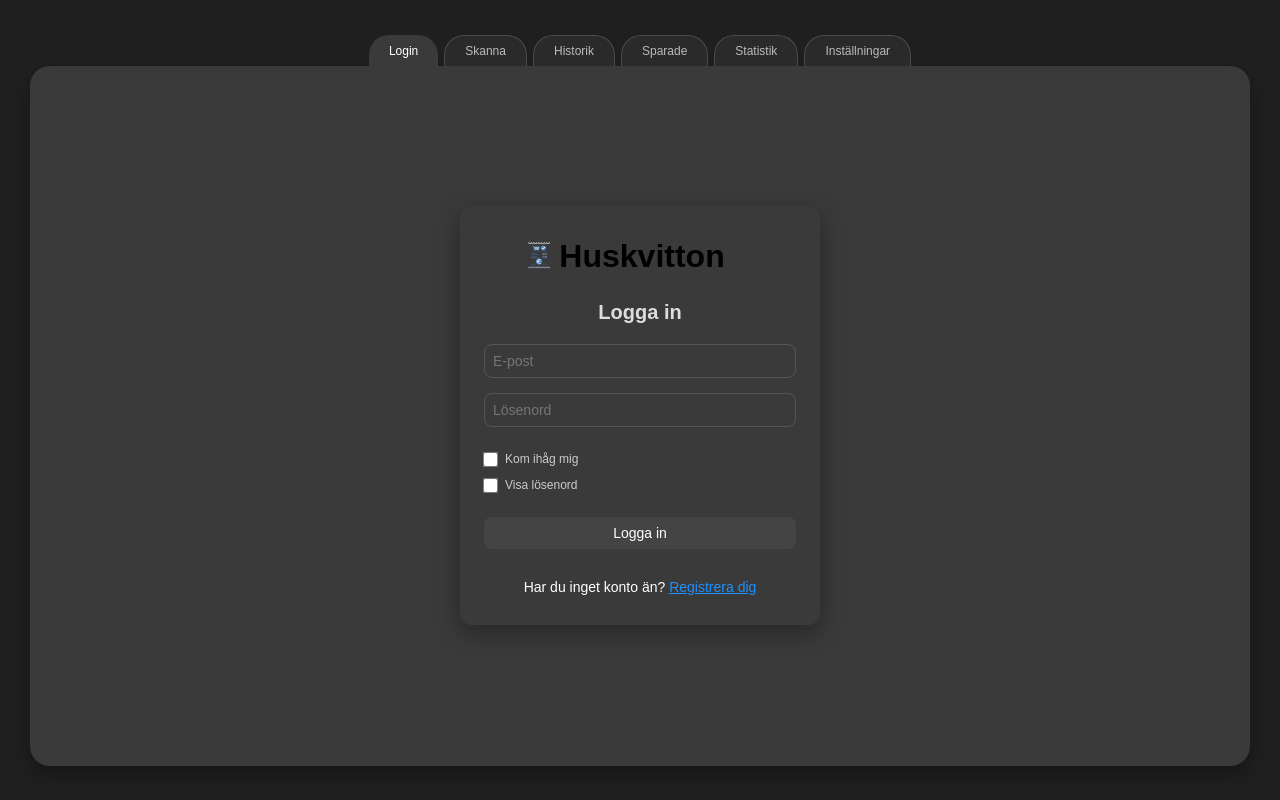
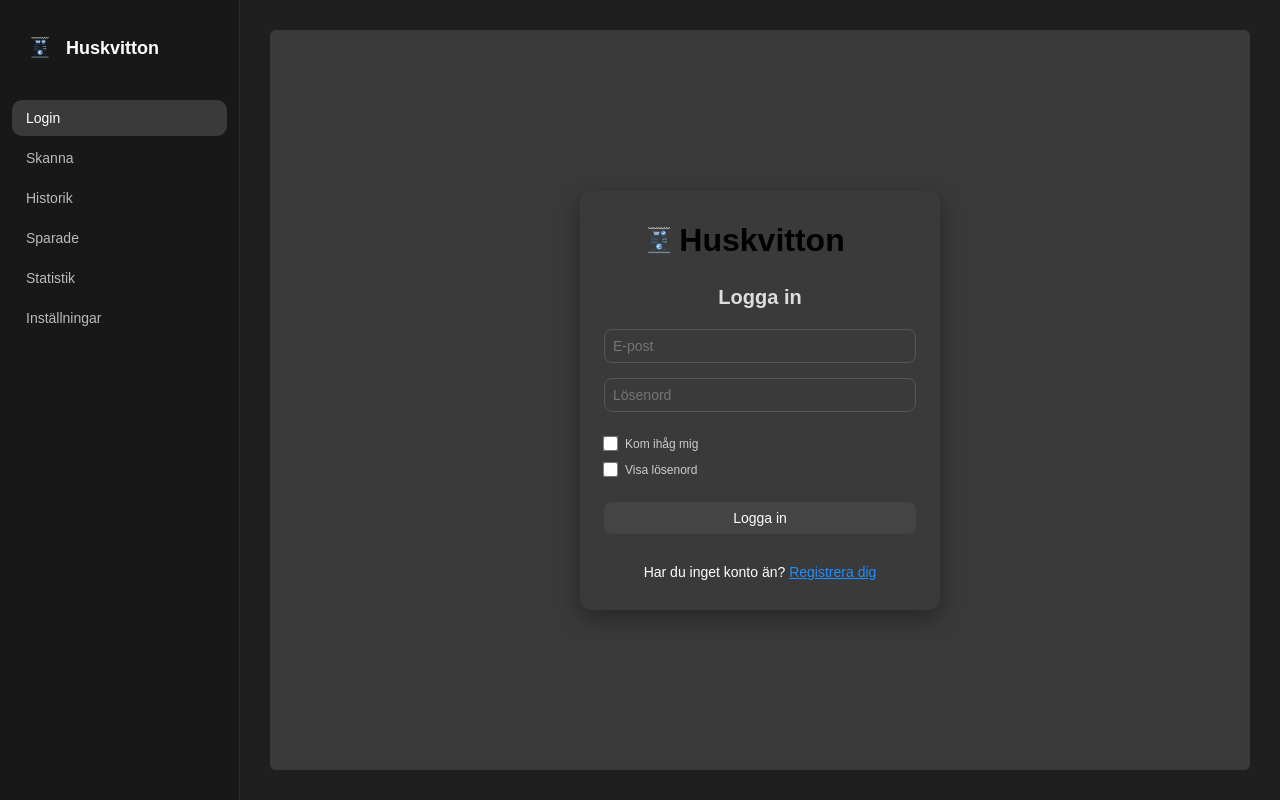
Before and after one commit to Sarhad127/receipt-frontend-react, a React (Vite) app: page / in a window 1280 px wide. Built offline with nearby package versions, Linux system fonts and the light colour scheme.

Commit message:
UI updates: right panel image styling and layout improvements

```diff
--- a/src/components/HistoryPage.jsx
+++ b/src/components/HistoryPage.jsx
@@ -32,6 +32,7 @@ function HistoryPage() {
         setSelectedReceiptId: setScanSelectedReceiptId,
         setEditableReceipt
     } = useScan();
+    const [modalOpen, setModalOpen] = useState(false);
 
     useEffect(() => {
         const loadHistory = async () => {
@@ -142,15 +143,30 @@ function HistoryPage() {
         localStorage.setItem("historyLayout", newLayout);
     };
 
+    const handleNavClick = (path) => {
+        navigate(path);
+    };
+
     return (
         <div className="page-wrapper">
-            <div className="page-tabs">
-                <button className="tab" onClick={() => navigate("/skanna")}>Skanna</button>
-                <button className="tab active">Historik</button>
-                <button className="tab" onClick={() => navigate("/sparade")}>Sparade</button>
-                <button className="tab" onClick={() => navigate("/statistik")}>Statistik</button>
-                <button className="tab" onClick={() => navigate("/installningar")}>Inställningar</button>
-            </div>
+            <aside className="sidebar">
+                <div className="sidebar-logo">
+                    <img
+                        src="/src/components/style/icons/receipt-icon.png"
+                        alt="Kvitto ikon"
+                    />
+                    <span>Huskvitton</span>
+                </div>
+
+                <nav className="sidebar-nav">
+                    <div className="sidebar-item" onClick={() => handleNavClick("/skanna")}>Skanna</div>
+                    <div className="sidebar-item active">Historik</div>
+                    <div className="sidebar-item" onClick={() => handleNavClick("/sparade")}>Sparade</div>
+                    <div className="sidebar-item" onClick={() => handleNavClick("/statistik")}>Statistik</div>
+                    <div className="sidebar-item" onClick={() => handleNavClick("/installningar")}>Inställningar</div>
+                </nav>
+            </aside>
+
 
             <div className="page-container">
 
@@ -233,53 +249,55 @@ function HistoryPage() {
                             <p>Inga kvitton</p>
                         </div>
                     )}
+                    <div className="right-panel">
+                        {selectedImage ? (
+                            <div className="right-panel-image-wrapper">
+                                <img
+                                    src={selectedImage}
+                                    alt="Valt kvitto"
+                                    className="right-panel-image"
+                                />
+                                <button
+                                    className="expand-modal-btn"
+                                    onClick={() => setModalOpen(true)}
+                                >
+                                    Förstora
+                                </button>
+                            </div>
+                        ) : (
+                            <p className="right-panel-placeholder">Välj ett kvitto för att visa här</p>
+                        )}
+                    </div>
+
                 </div>
             </div>
-            {selectedImage && (
-                <div className="modal-overlay" onClick={() => setSelectedImage(null)}>
-
+            {modalOpen && selectedImage && (
+                <div className="modal-overlay" onClick={() => setModalOpen(false)}>
                     <div className="modal-actions-bar" onClick={e => e.stopPropagation()}>
-                        <button
-                            className="modal-action-btn"
-                            onClick={handleSave}
-                            disabled={saving}
-                        >
+                        <button className="modal-action-btn" onClick={handleSave} disabled={saving}>
                             {saving ? "Sparar..." : "Spara"}
                         </button>
                         <button
                             className="modal-action-btn"
                             onClick={() => {
                                 navigate("/skanna", { state: { receiptId: selectedReceiptId } });
-                                console.log(selectedReceiptId)
-                                setSelectedImage(null);
+                                setModalOpen(false);
                             }}
                         >
                             Skanna igen
                         </button>
-                        <button
-                            className="modal-action-btn danger"
-                            onClick={handleDelete}
-                        >
+                        <button className="modal-action-btn danger" onClick={handleDelete}>
                             Radera
                         </button>
                     </div>
 
                     <div className="modal-content" onClick={e => e.stopPropagation()}>
-                        <button
-                            className="modal-close"
-                            onClick={() => setSelectedImage(null)}
-                        >
-                            ✕
-                        </button>
-
-                        <img
-                            src={selectedImage}
-                            alt="Förstorad kvittobild"
-                            className="modal-image"
-                        />
+                        <button className="modal-close" onClick={() => setModalOpen(false)}>✕</button>
+                        <img src={selectedImage} alt="Förstorad kvittobild" className="modal-image" />
                     </div>
                 </div>
             )}
+
         </div>
     );
 }
--- a/src/components/LoginPage.jsx
+++ b/src/components/LoginPage.jsx
@@ -3,7 +3,7 @@ import "./style/AppLayout.css";
 import "./style/pages/LoginPage.css";
 import RegisterPage from "./RegisterPage";
 import { useNavigate } from "react-router-dom";
-import {loginUser, resendCode} from "./api/apis";
+import { loginUser, resendCode } from "./api/apis";
 
 function LoginPage() {
     const navigate = useNavigate();
@@ -41,7 +41,6 @@ function LoginPage() {
 
             navigate("/skanna");
         } catch (err) {
-            console.log(err.message);
             setToastMessage(err.message);
             setTimeout(() => setToastMessage(""), 3000);
         }
@@ -58,16 +57,24 @@ function LoginPage() {
 
     return (
         <div className="page-wrapper">
+            <aside className="sidebar">
+                <div className="sidebar-logo">
+                    <img
+                        src="/src/components/style/icons/receipt-icon.png"
+                        alt="Kvitto ikon"
+                    />
+                    <span>Huskvitton</span>
+                </div>
 
-            <div className="page-tabs login-tabs">
-                <button className="tab active">Login</button>
-                <button className="tab" onClick={() => handleNavClick("/skanna")}>Skanna</button>
-                <button className="tab" onClick={() => handleNavClick("/historik")}>Historik</button>
-                <button className="tab" onClick={() => handleNavClick("/sparade")}>Sparade</button>
-                <button className="tab" onClick={() => handleNavClick("/statistik")}>Statistik</button>
-                <button className="tab" onClick={() => handleNavClick("/installningar")}>Inställningar</button>
-            </div>
-
+                <nav className="sidebar-nav">
+                    <div className="sidebar-item active">Login</div>
+                    <div className="sidebar-item" onClick={() => handleNavClick("/skanna")}>Skanna</div>
+                    <div className="sidebar-item" onClick={() => handleNavClick("/historik")}>Historik</div>
+                    <div className="sidebar-item" onClick={() => handleNavClick("/sparade")}>Sparade</div>
+                    <div className="sidebar-item" onClick={() => handleNavClick("/statistik")}>Statistik</div>
+                    <div className="sidebar-item" onClick={() => handleNavClick("/installningar")}>Inställningar</div>
+                </nav>
+            </aside>
             {toastMessage && (
                 <div className="toast-popup">
                     {toastMessage}
@@ -136,9 +143,11 @@ function LoginPage() {
                                 Registrera dig
                             </span>
                         </div>
+
                     </div>
                 </div>
             </div>
+
         </div>
     );
 }
--- a/src/components/SavedPage.jsx
+++ b/src/components/SavedPage.jsx
@@ -238,13 +238,23 @@ function SavedPage() {
 
     return (
         <div className="page-wrapper">
-            <div className="page-tabs">
-                <button className="tab" onClick={() => navigate("/skanna")}>Skanna</button>
-                <button className="tab" onClick={() => navigate("/historik")}>Historik</button>
-                <button className="tab active">Sparade</button>
-                <button className="tab" onClick={() => navigate("/statistik")}>Statistik</button>
-                <button className="tab" onClick={() => navigate("/installningar")}>Inställningar</button>
-            </div>
+            <aside className="sidebar">
+                <div className="sidebar-logo">
+                    <img
+                        src="/src/components/style/icons/receipt-icon.png"
+                        alt="Kvitto ikon"
+                    />
+                    <span>Huskvitton</span>
+                </div>
+
+                <nav className="sidebar-nav">
+                    <div className="sidebar-item" onClick={() => navigate("/skanna")}>Skanna</div>
+                    <div className="sidebar-item" onClick={() => navigate("/historik")}>Historik</div>
+                    <div className="sidebar-item active">Sparade</div>
+                    <div className="sidebar-item" onClick={() => navigate("/statistik")}>Statistik</div>
+                    <div className="sidebar-item" onClick={() => navigate("/installningar")}>Inställningar</div>
+                </nav>
+            </aside>
 
             <div className="page-container">
 
--- a/src/components/ScanPage.jsx
+++ b/src/components/ScanPage.jsx
@@ -210,15 +210,30 @@ function ScanPage() {
         }));
     };
 
+    const handleNavClick = (path) => {
+        navigate(path);
+    };
+
+
     return (
         <div className="page-wrapper">
-            <div className="page-tabs">
-                <button className="tab active">Skanna</button>
-                <button className="tab" onClick={() => navigate("/historik")}>Historik</button>
-                <button className="tab" onClick={() => navigate("/sparade")}>Sparade</button>
-                <button className="tab" onClick={() => navigate("/statistik")}>Statistik</button>
-                <button className="tab" onClick={() => navigate("/installningar")}>Inställningar</button>
-            </div>
+            <aside className="sidebar">
+                <div className="sidebar-logo">
+                    <img
+                        src="/src/components/style/icons/receipt-icon.png"
+                        alt="Kvitto ikon"
+                    />
+                    <span>Huskvitton</span>
+                </div>
+
+                <nav className="sidebar-nav">
+                    <div className="sidebar-item active">Skanna</div>
+                    <div className="sidebar-item" onClick={() => handleNavClick("/historik")}>Historik</div>
+                    <div className="sidebar-item" onClick={() => handleNavClick("/sparade")}>Sparade</div>
+                    <div className="sidebar-item" onClick={() => handleNavClick("/statistik")}>Statistik</div>
+                    <div className="sidebar-item" onClick={() => handleNavClick("/installningar")}>Inställningar</div>
+                </nav>
+            </aside>
 
             <div className="page-container">
                 <div className="page-content scan-content">
--- a/src/components/SettingsPage.jsx
+++ b/src/components/SettingsPage.jsx
@@ -14,13 +14,20 @@ function SettingsPage() {
 
     return (
         <div className="page-wrapper">
-            <div className="page-tabs">
-                <button className="tab" onClick={() => navigate("/skanna")}>Skanna</button>
-                <button className="tab" onClick={() => navigate("/historik")}>Historik</button>
-                <button className="tab" onClick={() => navigate("/sparade")}>Sparade</button>
-                <button className="tab" onClick={() => navigate("/statistik")}>Statistik</button>
-                <button className="tab active">Inställningar</button>
-            </div>
+            <aside className="sidebar">
+                <div className="sidebar-logo">
+                    <img src="/src/components/style/icons/receipt-icon.png" alt="Kvitto ikon" />
+                    <span>Huskvitton</span>
+                </div>
+
+                <nav className="sidebar-nav">
+                    <div className="sidebar-item" onClick={() => navigate("/skanna")}>Skanna</div>
+                    <div className="sidebar-item" onClick={() => navigate("/historik")}>Historik</div>
+                    <div className="sidebar-item" onClick={() => navigate("/sparade")}>Sparade</div>
+                    <div className="sidebar-item" onClick={() => navigate("/statistik")}>Statistik</div>
+                    <div className="sidebar-item active">Inställningar</div>
+                </nav>
+            </aside>
 
             <div className="page-container">
                 <div className="page-content">
--- a/src/components/StatisticsPage.jsx
+++ b/src/components/StatisticsPage.jsx
@@ -82,13 +82,20 @@ function StatisticsPage() {
 
     return (
         <div className="page-wrapper">
-            <div className="page-tabs">
-                <button className="tab" onClick={() => navigate("/skanna")}>Skanna</button>
-                <button className="tab" onClick={() => navigate("/historik")}>Historik</button>
-                <button className="tab" onClick={() => navigate("/sparade")}>Sparade</button>
-                <button className="tab active">Statistik</button>
-                <button className="tab" onClick={() => navigate("/installningar")}>Inställningar</button>
-            </div>
+            <aside className="sidebar">
+                <div className="sidebar-logo">
+                    <img src="/src/components/style/icons/receipt-icon.png" alt="Kvitto ikon" />
+                    <span>Huskvitton</span>
+                </div>
+
+                <nav className="sidebar-nav">
+                    <div className="sidebar-item" onClick={() => navigate("/skanna")}>Skanna</div>
+                    <div className="sidebar-item" onClick={() => navigate("/historik")}>Historik</div>
+                    <div className="sidebar-item" onClick={() => navigate("/sparade")}>Sparade</div>
+                    <div className="sidebar-item active">Statistik</div>
+                    <div className="sidebar-item" onClick={() => navigate("/installningar")}>Inställningar</div>
+                </nav>
+            </aside>
 
             <div className="page-container">
                 <div className="page-content">
--- a/src/components/style/AppLayout.css
+++ b/src/components/style/AppLayout.css
@@ -2,65 +2,70 @@
     min-height: 100vh;
     background-color: #1f1f1f;
     display: flex;
-    justify-content: center;
-    align-items: center;
-    flex-direction: column;
 }
 
-.page-tabs {
+.sidebar {
+    width: 240px;
+    background-color: #181818;
     display: flex;
-    justify-content: center;
-    gap: 6px;
-    margin-bottom: 0;
-    z-index: 2;
-    position: relative;
+    flex-direction: column;
+    padding: 20px 12px;
+    border-right: 1px solid #2a2a2a;
 }
 
-.tab {
-    padding: 8px 20px;
-    background-color: #2a2a2a;
-    color: #bbb;
-    border: 1px solid #4a4a4a;
-    border-bottom: none;
-    border-radius: 20px 20px 0 0;
-    cursor: pointer;
-    font-size: 12px;
-    transition: all 0.2s ease;
-    position: relative;
-    top: 0;
+.sidebar-logo {
+    display: flex;
+    align-items: center;
+    gap: 10px;
+    padding: 12px;
+    margin-bottom: 24px;
 }
 
-.tab.active {
+.sidebar-logo img {
+    width: 32px;
+    height: 32px;
+}
+
+.sidebar-logo span {
+    color: white;
+    font-size: 18px;
+    font-weight: 600;
+}
+
+.sidebar-nav {
+    display: flex;
+    flex-direction: column;
+    gap: 4px;
+}
+
+.sidebar-item {
+    padding: 10px 14px;
+    color: #bbb;
+    border-radius: 10px;
+    cursor: pointer;
+    font-size: 14px;
+    transition: background 0.2s ease, color 0.2s ease;
+}
+
+.sidebar-item:hover {
+    background-color: #2a2a2a;
+    color: white;
+}
+
+.sidebar-item.active {
     background-color: #3a3a3a;
     color: white;
-    border: none;
-    border-radius: 20px 20px 0 0;
-    margin-bottom: -1px;
-    z-index: 2;
-}
-
-.tab:not(.active):hover {
-    background-color: #333;
 }
 
 .page-container {
-    position: relative;
-    width: calc(100% - 60px);
-    max-width: 1300px;
-    height: calc(100vh - 100px);
-    background-color: #3a3a3a;
-    border-radius: 20px;
-    box-shadow: 0 8px 20px rgba(0,0,0,0.3);
-    display: flex;
-    flex-direction: column;
-    box-sizing: border-box;
-    z-index: 1;
+    flex: 1;
+    padding: 30px;
+    overflow: hidden;
 }
 
 .page-content {
-    flex: 1;
-    padding: 40px 20px;
-    display: block;
+    height: 100%;
+    background-color: #3a3a3a;
+    border-radius: 6px;
     overflow-y: auto;
-    text-align: center;
 }
--- a/src/components/style/pages/HistoryPage.css
+++ b/src/components/style/pages/HistoryPage.css
@@ -5,10 +5,15 @@
     list-style: none;
     padding: 0;
     width: 100%;
-    margin-top: 20px;
     color: white;
     align-self: start;
     justify-content: center;
+}
+
+.receipt-list .grid{
+    margin-left: 20px;
+    margin-right: 20px;
+    margin-top: 20px;
 }
 
 .receipt-item {
@@ -185,3 +190,73 @@
     overflow: hidden;
     text-overflow: ellipsis;
 }
+
+.page-content {
+    display: flex;
+    gap: 20px;
+}
+
+.receipt-list {
+    flex: 1;
+    display: grid;
+    grid-template-columns: repeat(auto-fill, 200px);
+    gap: 20px;
+    list-style: none;
+    padding: 0;
+    margin-top: 20px;
+    color: white;
+    justify-content: flex-start;
+}
+
+.right-panel {
+    width: 500px;
+    background-color: #2a2a2a;
+    height: 100%;                  /* fill the height of page-content */
+    min-height: 400px;             /* optional minimum */
+    padding: 10px;                 /* margin from walls */
+    box-sizing: border-box;
+    display: flex;
+    flex-direction: column;
+    align-items: center;
+    justify-content: flex-start;   /* image stays at top */
+    border-left: 1px solid #444;
+}
+
+.right-panel-image-wrapper {
+    width: 100%;
+    flex: 1;                       /* stretch to fill panel vertically */
+    display: flex;
+    justify-content: center;
+    align-items: flex-start;       /* top-aligned */
+    overflow: hidden;
+}
+
+.right-panel-image {
+    width: 100%;                   /* touches left/right walls */
+    height: 350px;
+    max-height: 100%;
+    object-fit: contain;
+    border-radius: 2px;
+}
+
+.expand-modal-btn {
+    position: absolute;
+    bottom: 16px;
+    right: 16px;
+    padding: 6px 12px;
+    background-color: rgba(0,123,255,0.85);
+    color: #fff;
+    border: none;
+    border-radius: 4px;
+    cursor: pointer;
+}
+
+.expand-modal-btn:hover {
+    background-color: rgba(0,86,179,0.85);
+}
+
+.right-panel-placeholder {
+    margin: auto;
+    color: #999;
+    font-style: italic;
+}
```
Also changed, not shown: src/components/Filter/PageHeader.css (+10 -9 lines).
